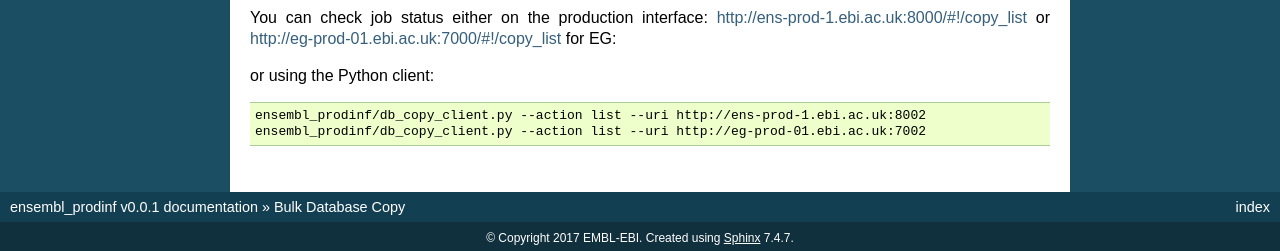
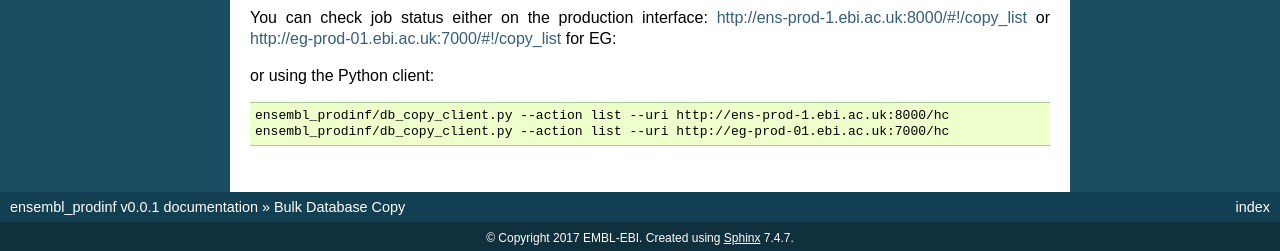
Before and after one commit to Ensembl/ensembl-prodinf-datachecks, a Sphinx documentation site: the page built from docs/bulk_db_copy.rst, in a window 1280 px wide. Shown: the part 1841-2092 px from the top of the page. Built offline with Sphinx 7.4.7, drawn with Linux system fonts in a browser that asks for light colours; some of the changed lines change nothing that is shown.

Commit message:
Update bulk_db_copy.rst

```diff
--- a/docs/bulk_db_copy.rst
+++ b/docs/bulk_db_copy.rst
@@ -117,5 +117,5 @@
 
 .. code-block:: bash
 
-  ensembl_prodinf/db_copy_client.py --action list --uri http://ens-prod-1.ebi.ac.uk:8002
-  ensembl_prodinf/db_copy_client.py --action list --uri http://eg-prod-01.ebi.ac.uk:7002
+  ensembl_prodinf/db_copy_client.py --action list --uri http://ens-prod-1.ebi.ac.uk:8000/hc
+  ensembl_prodinf/db_copy_client.py --action list --uri http://eg-prod-01.ebi.ac.uk:7000/hc
```
